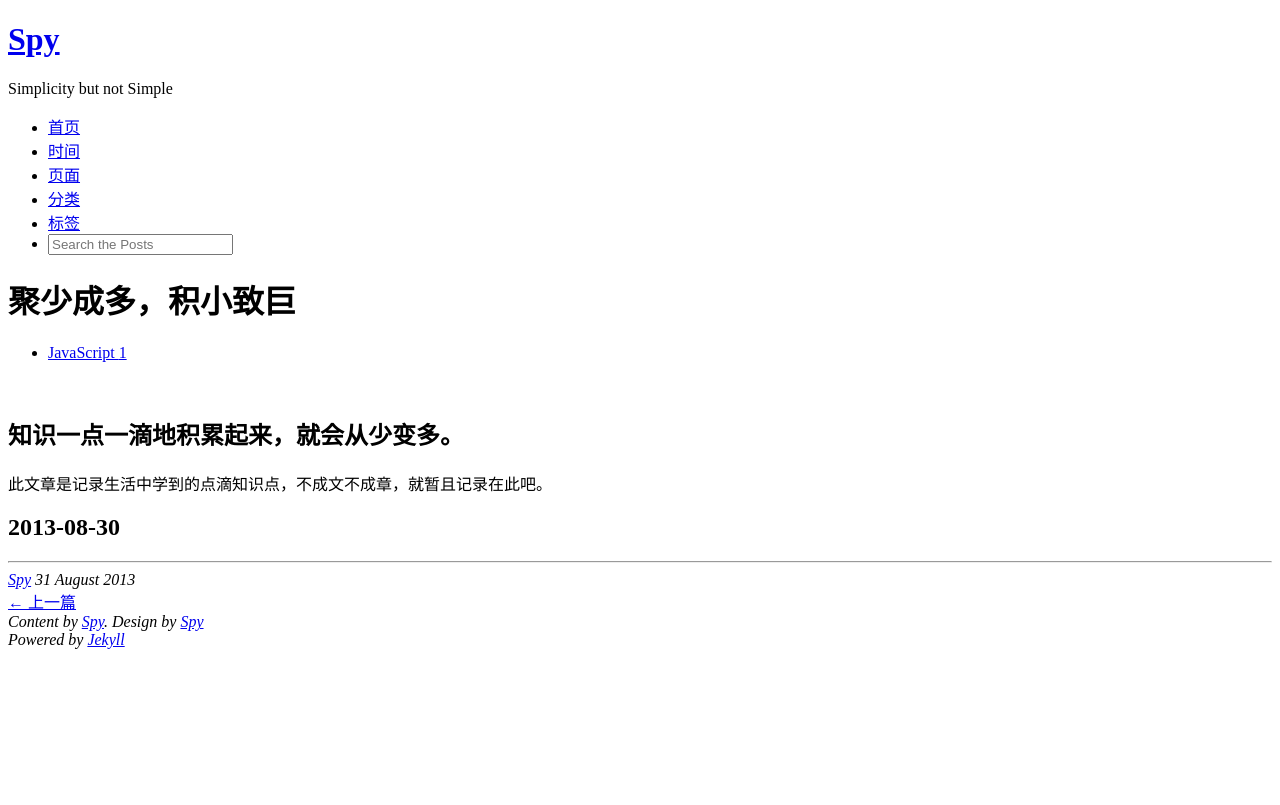
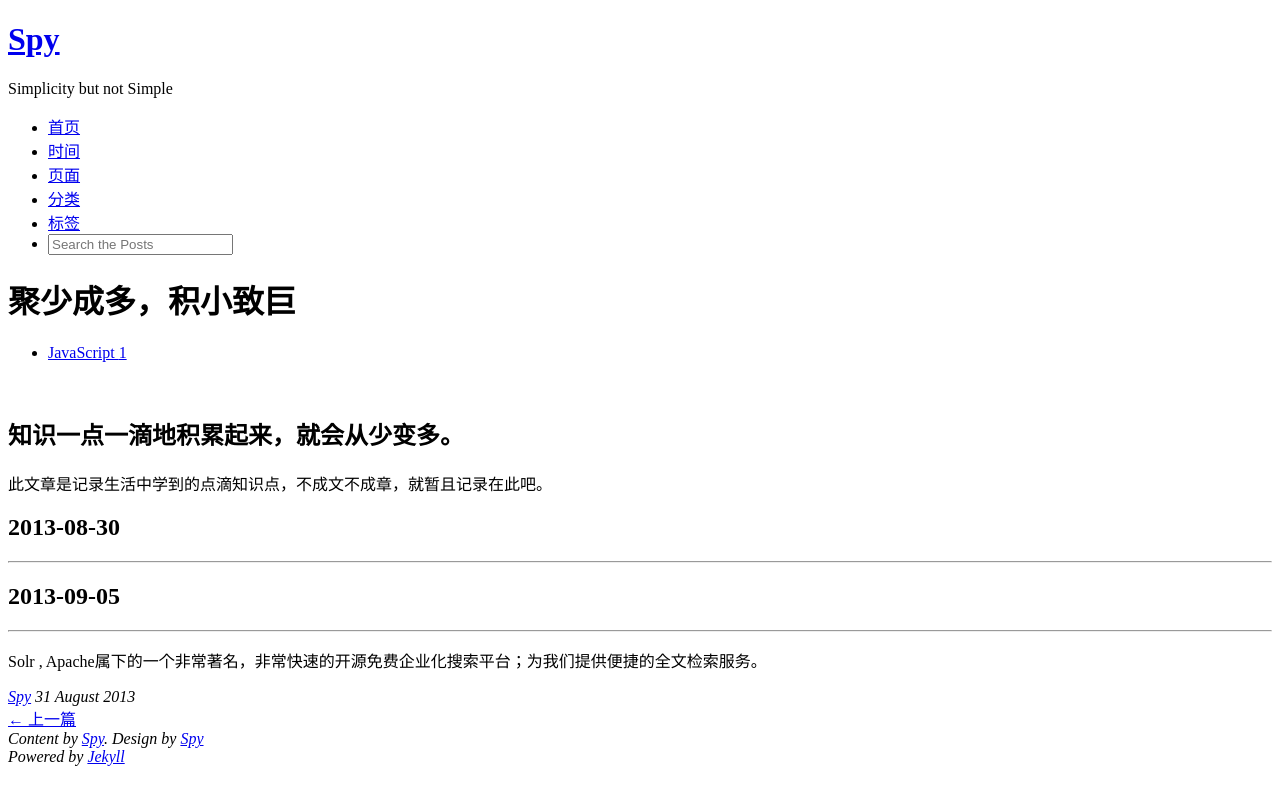
Before and after one commit to pigerla/pigerla.github.com, a Jekyll site: the page built from _posts/2013-08-31-聚少成多，积小致巨.md, in a window 1280 px wide. Shown: the top 805 px of the page. Built offline with Jekyll 4.4.1, drawn with Linux system fonts in a browser that asks for light colours; comment, search, counter and statistics services are not loaded.

Commit message:
更新文章

```diff
--- a/_posts/2013-08-31-聚少成多，积小致巨.md
+++ b/_posts/2013-08-31-聚少成多，积小致巨.md
@@ -14,3 +14,11 @@ tags : [JavaScript]
 ## 2013-08-30 ##
 
 ----------
+
+## 2013-09-05 ##
+
+----------
+
+Solr , Apache属下的一个非常著名，非常快速的开源免费企业化搜索平台；为我们提供便捷的全文检索服务。
+
+<!--break-->
```
